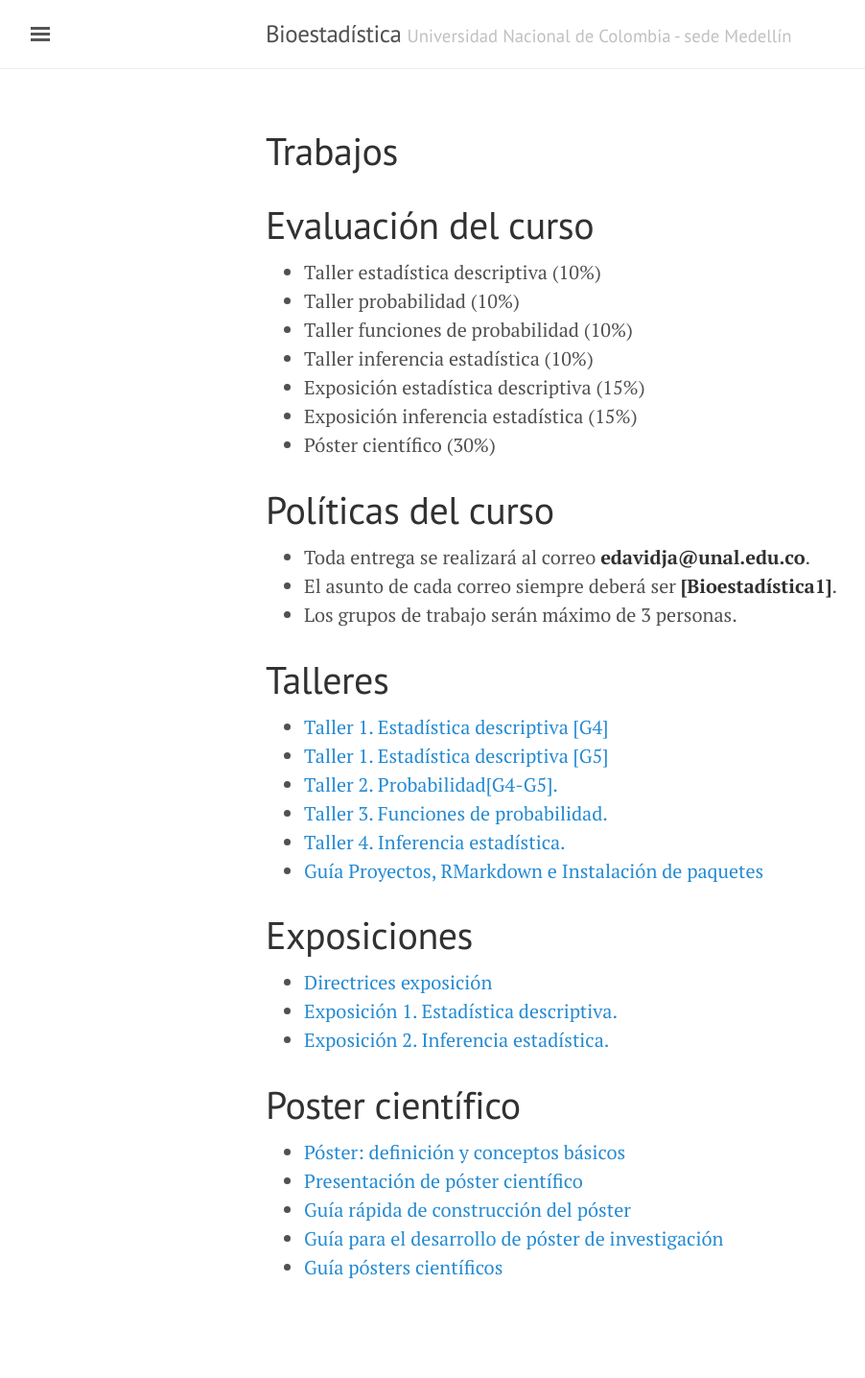
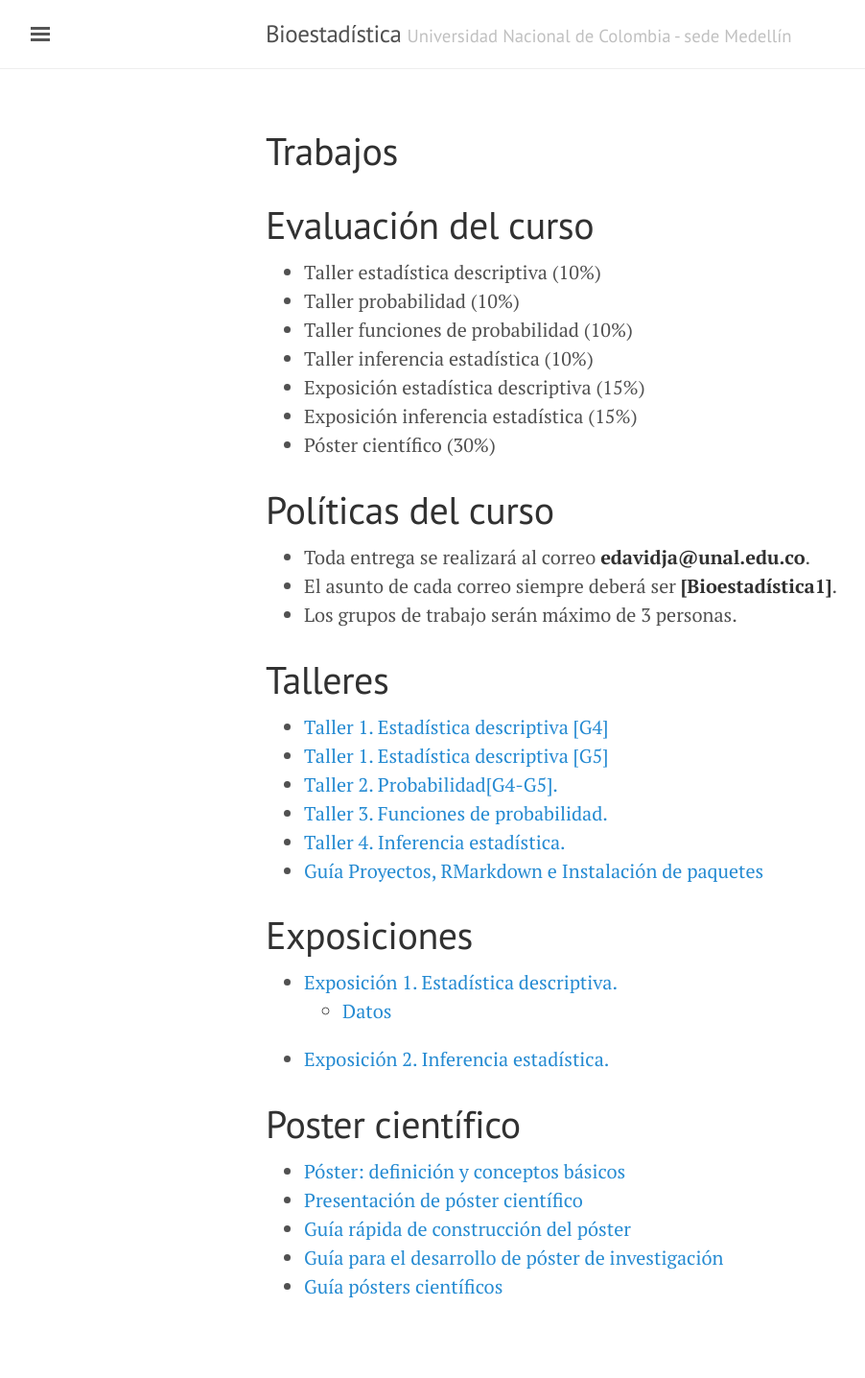
Before and after one commit to Ale-j/bioestadistica.github.io, a Jekyll site: the page built from Trabajos.md, in a window 1280 px wide. Shown: the whole page at 96% size, without its empty margins (3-905 px from the left). Built offline with Jekyll 4.4.1, drawn with Linux system fonts in a browser that asks for light colours.

Commit message:
Update Trabajos.md

```diff
--- a/Trabajos.md
+++ b/Trabajos.md
@@ -30,8 +30,8 @@ title: Trabajos
 
 # Exposiciones
 
-- [Directrices exposición](/Talleres/)
-- [Exposición 1. Estadística descriptiva.](/Talleres/)
+- [Exposición 1. Estadística descriptiva.](/Talleres/Datos_1Exp.pdf)
+    - [Datos](/Talleres/Datos.zip)
 - [Exposición 2. Inferencia estadística.](/Talleres/)
 
 # Poster científico
```
